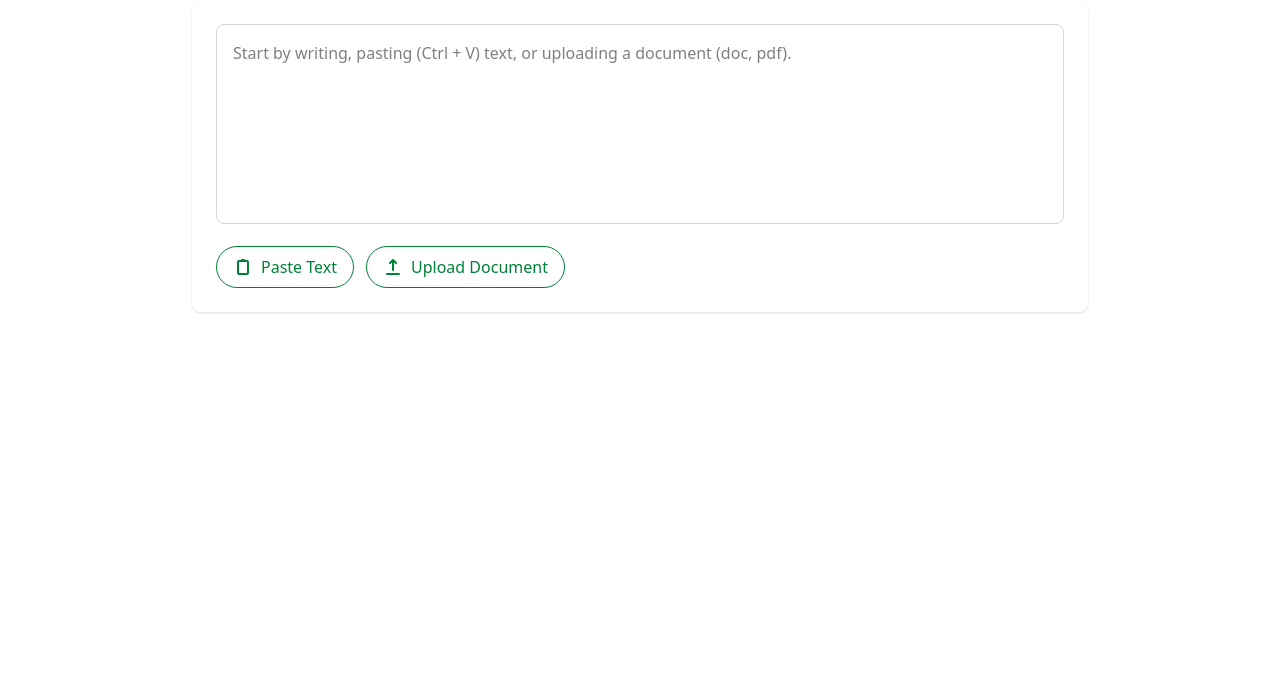
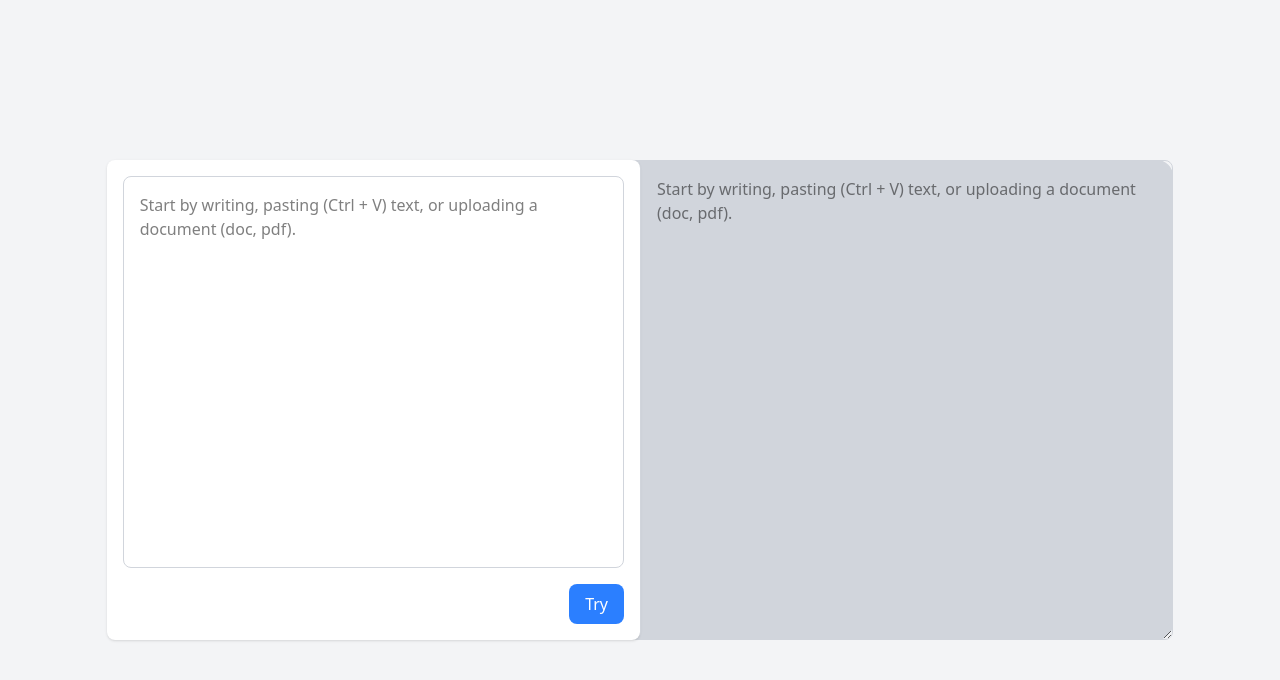
Before and after one commit to thebadsektor/tc3202-3b-1, a React (Vite) app in the folder frontend-smartlearn/: page / in a window 1280 px wide. Shown: the top 680 px of the page. Built offline with nearby package versions, Linux system fonts and the light colour scheme.

Commit message:
Checkpoint#1: Added a Text Area for the grammar checker

```diff
--- a/frontend-smartlearn/src/App.jsx
+++ b/frontend-smartlearn/src/App.jsx
@@ -1,11 +1,11 @@
 /** import './App.css' */
-
 import EssayInput from "./Pages/EssayInput";
+import Grammarpage from "./Pages/Grammarpage";
 import Mainpage from "./Pages/Mainpage";
 function App() {
   return (
     <>
-      <EssayInput/>
+      <Grammarpage/>
     </>
   );
 }
--- a/frontend-smartlearn/src/Pages/EssayInput.jsx
+++ b/frontend-smartlearn/src/Pages/EssayInput.jsx
@@ -1,90 +1,23 @@
-import React, { useState, useRef } from 'react';
+import React, { useState } from 'react';
 
 const EssayInput = () => {
   const [text, setText] = useState('');
-  const fileInputRef = useRef(null);
-
-  const handlePaste = () => {
-    navigator.clipboard.readText()
-      .then(clipText => {
-        setText(clipText);
-      })
-      .catch(err => {
-        console.error('Failed to read clipboard: ', err);
-        alert('Could not access clipboard. Please paste manually or check permissions.');
-      });
-  };
-
-  const handleUpload = () => {
-    fileInputRef.current.click();
-  };
-
-  const handleFileChange = (e) => {
-    const file = e.target.files[0];
-    if (!file) return;
-
-    // Check file type
-    const fileType = file.name.split('.').pop().toLowerCase();
-    if (fileType !== 'doc' && fileType !== 'docx' && fileType !== 'pdf' && fileType !== 'txt') {
-      alert('Please upload a document file (doc, docx, pdf, txt)');
-      return;
-    }
-
-    // Handle text files directly
-    if (fileType === 'txt') {
-      const reader = new FileReader();
-      reader.onload = (event) => {
-        setText(event.target.result);
-      };
-      reader.readAsText(file);
-    } else {
-      // In a real app, you'd send this to a server for processing
-      // or use a library to handle doc/pdf extraction
-      alert(`File "${file.name}" uploaded. In a real application, this would be processed to extract text.`);
-    }
-  };
 
   return (
-    <div className="w-full max-w-4xl mx-auto p-6 bg-white rounded-lg shadow">
-      <div className="mb-4">
+    <div className="w-full h-full bg-white rounded-lg shadow p-4 flex flex-col">
       <textarea
-          className="w-full p-4 min-h-[200px] border border-gray-300 rounded-lg focus:ring-2 focus:ring-blue-500 focus:border-transparent resize-none"
+        className="w-full flex-1 p-4 border border-gray-300 rounded-lg focus:ring-2 focus:ring-blue-500 focus:border-transparent resize-none"
         placeholder="Start by writing, pasting (Ctrl + V) text, or uploading a document (doc, pdf)."
         value={text}
         onChange={(e) => setText(e.target.value)}
       />
-      </div>
-
-      <div className="flex flex-wrap gap-3">
-        <button
-          className="flex items-center gap-2 px-4 py-2 text-green-700 border border-green-700 rounded-full hover:bg-green-50 transition-colors"
-          onClick={handlePaste}
-        >
-          <svg xmlns="http://www.w3.org/2000/svg" className="h-5 w-5" viewBox="0 0 20 20" fill="currentColor">
-            <path d="M8 3a1 1 0 011-1h2a1 1 0 110 2H9a1 1 0 01-1-1z" />
-            <path d="M6 3a2 2 0 00-2 2v11a2 2 0 002 2h8a2 2 0 002-2V5a2 2 0 00-2-2H6zm0 2h8v11H6V5z" />
-          </svg>
-          Paste Text
-        </button>
 
       <button
-          className="flex items-center gap-2 px-4 py-2 text-green-700 border border-green-700 rounded-full hover:bg-green-50 transition-colors"
-          onClick={handleUpload}
+        type="button"
+        className="mt-4 self-end text-white bg-blue-500 hover:bg-blue-600 px-4 py-2 rounded-lg"
       >
-          <svg xmlns="http://www.w3.org/2000/svg" className="h-5 w-5" viewBox="0 0 20 20" fill="currentColor">
-            <path fillRule="evenodd" d="M3 17a1 1 0 011-1h12a1 1 0 110 2H4a1 1 0 01-1-1zM6.293 6.707a1 1 0 010-1.414l3-3a1 1 0 011.414 0l3 3a1 1 0 01-1.414 1.414L11 5.414V13a1 1 0 11-2 0V5.414L7.707 6.707a1 1 0 01-1.414 0z" clipRule="evenodd" />
-          </svg>
-          Upload Document
+        Try
       </button>
-      </div>
-
-      <input
-        type="file"
-        ref={fileInputRef}
-        className="hidden"
-        accept=".doc,.docx,.pdf,.txt"
-        onChange={handleFileChange}
-      />
     </div>
   );
 };
--- a/frontend-smartlearn/src/Pages/Grammarpage.jsx
+++ b/frontend-smartlearn/src/Pages/Grammarpage.jsx
@@ -1,11 +1,28 @@
+import { useState } from "react";
 import EssayInput from "./EssayInput";
 
 function Grammarpage(){
+    const [text, setText] = useState("");
+
     return(
         <>
-            <div>
-                <EssayInput/>
+            <div className="flex items-center justify-center min-h-screen bg-gray-100">
+                <div className="bg-gray-300 rounded-2xl grid-cols-2 grid justify-items-center items-center h-120 w-5/6">
+                    <EssayInput/>
+                    <div className="w-full h-full">
+                        <textarea
+                        className="w-full p-4 h-full border border-gray-300 rounded-lg focus:ring-2 focus:ring-blue-500 focus:border-transparent"
+                        placeholder="Start by writing, pasting (Ctrl + V) text, or uploading a document (doc, pdf)."
+                        value={text}
+                        onChange={(e) => setText(e.target.value)}
+                        />
+                    </div>
+                </div>
             </div>
         </>
     )
 }
+
+
+
+export default Grammarpage
--- /dev/null
+++ b/frontend-smartlearn/src/Pages/Resultcol.jsx
@@ -0,0 +1,12 @@
+import React from 'react'
+
+const Resultcol = () => {
+
+  return (
+    <div>
+      <p>rhys</p>
+    </div>
+  )
+}
+
+export default Resultcol
```
Lines whose indentation alone changed are shown as unchanged.
